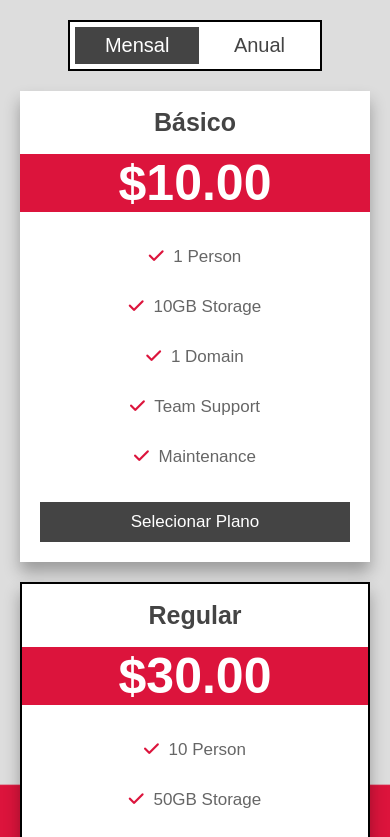
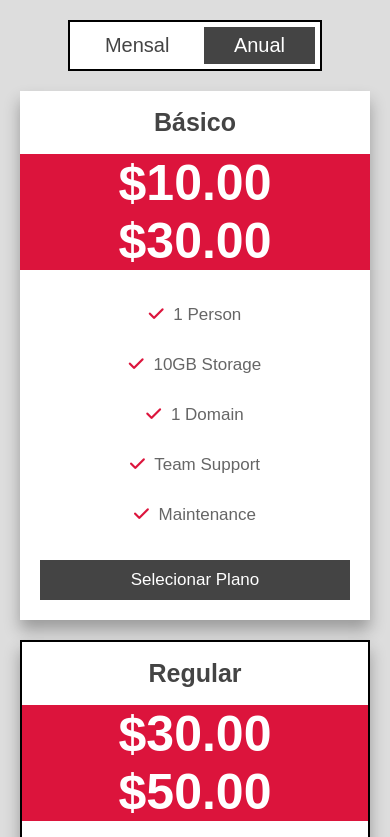
Before and after one commit to igor-wp/tabela-de-precos, a plain HTML site: page index.html in a window 390 px wide. Both pictures are taken after a click on the element "Anual". Shown: the top 837 px of the page. Drawn offline with Linux system fonts and the light colour scheme; a web font is replaced by a local one.

Commit message:
Código Javascript adicionado

```diff
--- a/index.html
+++ b/index.html
@@ -70,6 +70,30 @@
 
     </div>
 
+<script>
+
+    let month = document.querySelector('.price-toggler .month');
+    let year = document.querySelector('.price-toggler .year');
+    let monthAmount = document.querySelectorAll('.box-container .box .month');
+    let yearAmount = document.querySelectorAll('.box-container .box .year');
+
+    year.onclick = () =>{
+        year.classList.add('active');
+        month.classList.remove('active');
+
+        monthAmount.forEach(mo =>{ mo.style.display = 'none' });
+        yearAmount.forEach(yr =>{ yr.style.display = 'block' });
+    };
+
+    month.onclick = () =>{
+        year.classList.remove('active');
+        month.classList.add('active');
+
+        monthAmount.forEach(mo =>{ mo.style.display = 'block' });
+        yearAmount.forEach(yr =>{ yr.style.display = 'none' });
+    };
+
+</script>
 
 </body>
 </html>
--- a/style.css
+++ b/style.css
@@ -102,3 +102,9 @@
     color: #fff;
 
 }
+
+@media (max-width: 450px){
+    .container .box-container{
+        grid-template-columns: 1fr;
+    }
+}
```
